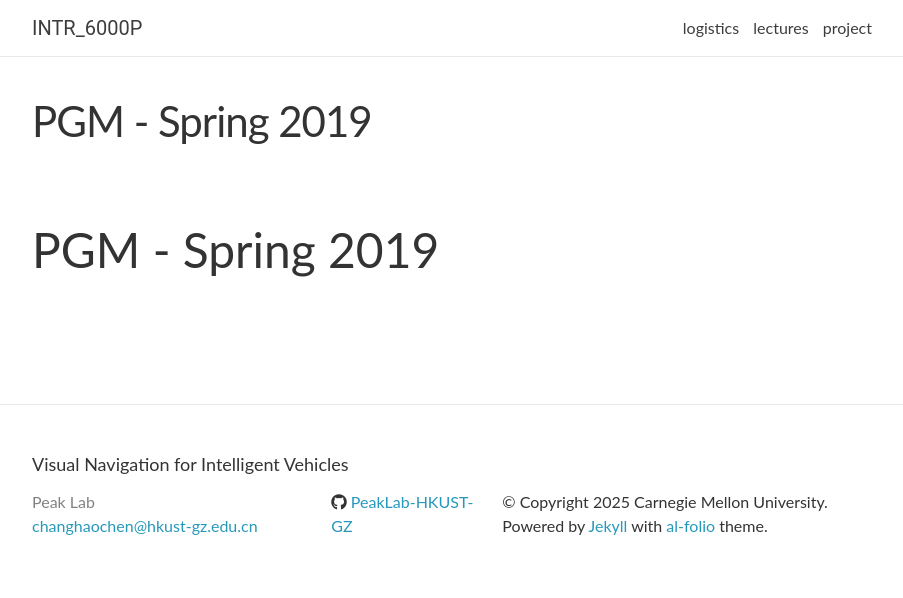
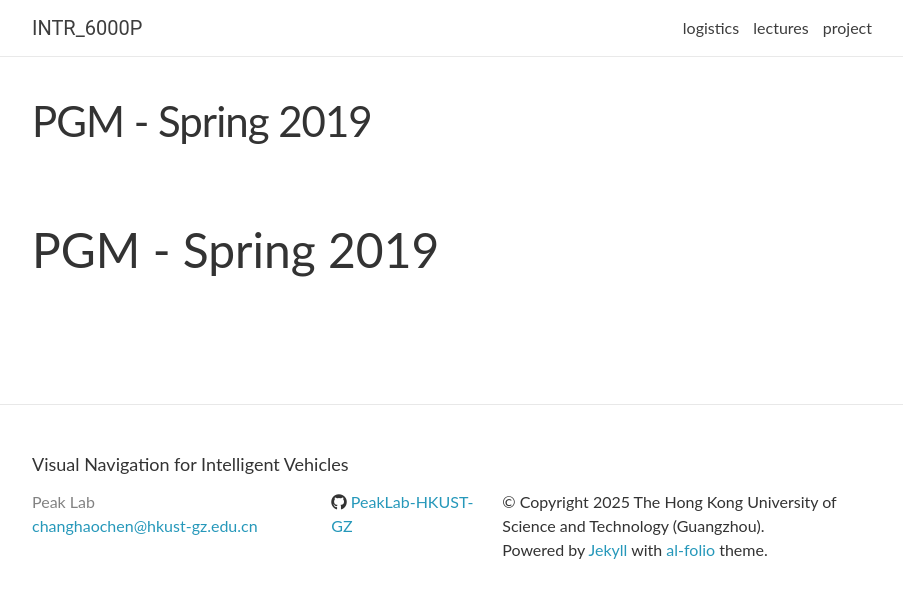
Before and after one commit to PeakLab-HKUST-GZ/INTR_6000P, a Jekyll site: the page built from README.md, in a window 1280 px wide. Shown: the top 598 px of the page, without its empty margins (188-1091 px from the left). Built offline with Jekyll 4.4.1, drawn with Linux system fonts in a browser that asks for light colours; nearby versions of some CDN libraries; our own code applies the rules of GitHub Pages for plain Markdown files; comment, search, counter and statistics services are not loaded.

Commit message:
add footer

```diff
--- a/_includes/footer.html
+++ b/_includes/footer.html
@@ -25,7 +25,7 @@
       </div>
 
       <div class="footer-col footer-col-3">
-        <p>&copy; Copyright {{ site.time | date: "%Y" }} Carnegie Mellon University. <br />
+        <p>&copy; Copyright {{ site.time | date: "%Y" }} The Hong Kong University of Science and Technology (Guangzhou). <br />
         {{ site.footer_text }}</p>
       </div>
     </div>
```
